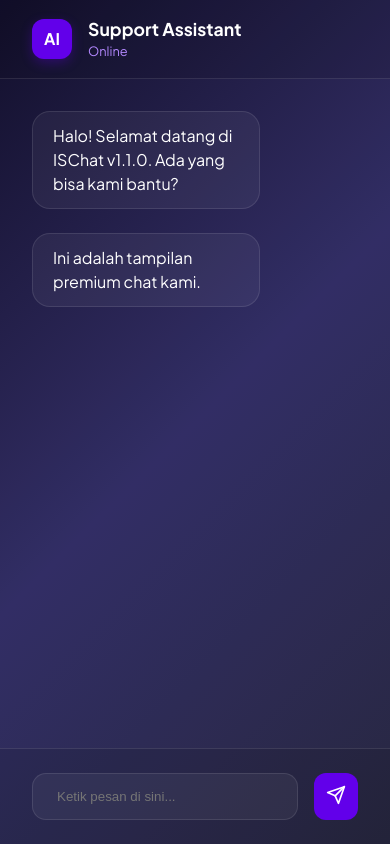
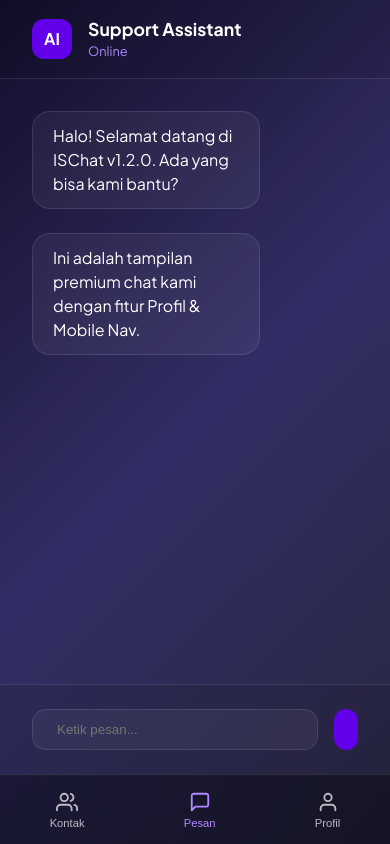
Before and after one commit to e-was24/ISChat, a React (Vite) app: page / in a window 390 px wide. Both pictures are taken after a click on the button "Mulai Sekarang". Built offline with nearby package versions, Linux system fonts and the light colour scheme.

Commit message:
feat: implement profile menu, unique ID, and mobile bottom nav (v1.2.0)

```diff
--- a/package.json
+++ b/package.json
@@ -1,7 +1,7 @@
 {
   "name": "ischat",
   "private": true,
-  "version": "1.1.0",
+  "version": "1.2.0",
   "type": "module",
   "scripts": {
     "dev": "vite",
--- a/src/components/ChatView.jsx
+++ b/src/components/ChatView.jsx
@@ -1,25 +1,44 @@
-import React, { useState } from 'react';
-import { SendIcon, SearchIcon, LogoIcon, SettingsIcon, InfoIcon, UserPlusIcon } from './Icons';
+import React, { useState, useEffect } from 'react';
+import {
+  SendIcon,
+  SearchIcon,
+  LogoIcon,
+  SettingsIcon,
+  InfoIcon,
+  UserPlusIcon,
+  UserIcon,
+  MessageSquareIcon,
+  UsersIcon
+} from './Icons';
 
 const ChatView = () => {
   const [message, setMessage] = useState('');
   const [showVersionModal, setShowVersionModal] = useState(false);
+  const [showProfileModal, setShowProfileModal] = useState(false);
+  const [mobileView, setMobileView] = useState('messages'); // 'contacts' or 'messages'
   const [newContact, setNewContact] = useState('');
+
   const [contacts, setContacts] = useState([
     { id: 'ai-init', name: 'Support Assistant', status: 'Online', avatar: 'AI' }
   ]);
   const [activeContactId, setActiveContactId] = useState('ai-init');
 
   const [messages, setMessages] = useState([
-    { id: 1, text: 'Halo! Selamat datang di ISChat v1.1.0. Ada yang bisa kami bantu?', sender: 'bot', contactId: 'ai-init' },
-    { id: 2, text: 'Ini adalah tampilan premium chat kami.', sender: 'bot', contactId: 'ai-init' }
+    { id: 1, text: 'Halo! Selamat datang di ISChat v1.2.0. Ada yang bisa kami bantu?', sender: 'bot', contactId: 'ai-init' },
+    { id: 2, text: 'Ini adalah tampilan premium chat kami dengan fitur Profil & Mobile Nav.', sender: 'bot', contactId: 'ai-init' }
   ]);
 
   const versionHistory = [
+    { v: '1.2.0', detail: 'Fitur Profil, Nomor Unik, & Bottom Navigation (Mobile).' },
     { v: '1.1.1', detail: 'Fitur Tambah Kontak & Manajemen Nomor.' },
-    { v: '1.1.0', detail: 'Implementasi Versi, History Update, & Chat Interface.' },
-    { v: '1.0.2', detail: 'PWA Navigation & Standalone Detection.' }
+    { v: '1.1.0', detail: 'Implementasi Versi, History Update, & Chat Interface.' }
   ];
+
+  const myProfile = {
+    name: 'Pengguna ISChat',
+    uniqueId: '+62 812-3456-7890',
+    status: 'Tersedia'
+  };
 
   const handleSend = (e) => {
     e.preventDefault();
@@ -55,10 +74,14 @@ const ChatView = () => {
 
   return (
     <div className="chat-container">
-      <aside className="chat-sidebar">
+      {/* Sidebar - Hidden on mobile unless mobileView is 'contacts' */}
+      <aside className={`chat-sidebar ${mobileView === 'contacts' ? 'mobile-active' : ''}`}>
         <div className="sidebar-header">
           <LogoIcon className="sidebar-logo" />
           <h2>ISChat</h2>
+          <button className="profile-trigger" onClick={() => setShowProfileModal(true)}>
+            <UserIcon className="sidebar-icon" />
+          </button>
         </div>
 
         <form className="add-contact-bar" onSubmit={handleAddContact}>
@@ -66,7 +89,7 @@ const ChatView = () => {
             <UserPlusIcon className="input-icon" />
             <input
               type="text"
-              placeholder="Tambah nomor (ex: 628...)"
+              placeholder="Tambah nomor..."
               value={newContact}
               onChange={(e) => setNewContact(e.target.value)}
             />
@@ -84,7 +107,10 @@ const ChatView = () => {
             <div
               key={contact.id}
               className={`contact-item ${activeContactId === contact.id ? 'active' : ''}`}
-              onClick={() => setActiveContactId(contact.id)}
+              onClick={() => {
+                setActiveContactId(contact.id);
+                if (window.innerWidth <= 768) setMobileView('messages');
+              }}
             >
               <div className="avatar">{contact.avatar}</div>
               <div className="contact-info">
@@ -98,7 +124,7 @@ const ChatView = () => {
         <div className="sidebar-footer">
           <button className="version-btn" onClick={() => setShowVersionModal(true)}>
             <InfoIcon className="sidebar-icon" />
-            <span>v1.1.1</span>
+            <span>v1.2.0</span>
           </button>
           <button className="settings-btn">
             <SettingsIcon className="sidebar-icon" />
@@ -106,7 +132,8 @@ const ChatView = () => {
         </div>
       </aside>
 
-      <main className="chat-main">
+      {/* Main Chat Area - Hidden on mobile unless mobileView is 'messages' */}
+      <main className={`chat-main ${mobileView === 'messages' ? 'mobile-active' : ''}`}>
         <header className="chat-header">
           <div className="active-contact">
             <div className="avatar">{activeContact.avatar}</div>
@@ -136,7 +163,7 @@ const ChatView = () => {
         <form className="chat-input-area" onSubmit={handleSend}>
           <input
             type="text"
-            placeholder="Ketik pesan di sini..."
+            placeholder="Ketik pesan..."
             value={message}
             onChange={(e) => setMessage(e.target.value)}
           />
@@ -146,6 +173,32 @@ const ChatView = () => {
         </form>
       </main>
 
+      {/* Mobile Bottom Navigation */}
+      <nav className="mobile-bottom-nav">
+        <button
+          className={`nav-item ${mobileView === 'contacts' ? 'active' : ''}`}
+          onClick={() => setMobileView('contacts')}
+        >
+          <UsersIcon className="nav-icon" />
+          <span>Kontak</span>
+        </button>
+        <button
+          className={`nav-item ${mobileView === 'messages' ? 'active' : ''}`}
+          onClick={() => setMobileView('messages')}
+        >
+          <MessageSquareIcon className="nav-icon" />
+          <span>Pesan</span>
+        </button>
+        <button
+          className="nav-item"
+          onClick={() => setShowProfileModal(true)}
+        >
+          <UserIcon className="nav-icon" />
+          <span>Profil</span>
+        </button>
+      </nav>
+
+      {/* Modals */}
       {showVersionModal && (
         <div className="modal-overlay" onClick={() => setShowVersionModal(false)}>
           <div className="modal-content glass-card" onClick={e => e.stopPropagation()}>
@@ -162,6 +215,30 @@ const ChatView = () => {
           </div>
         </div>
       )}
+
+      {showProfileModal && (
+        <div className="modal-overlay" onClick={() => setShowProfileModal(false)}>
+          <div className="modal-content glass-card profile-modal" onClick={e => e.stopPropagation()}>
+            <div className="profile-header">
+              <div className="avatar-large">P</div>
+              <h3>{myProfile.name}</h3>
+              <p>{myProfile.status}</p>
+            </div>
+            <div className="unique-id-box">
+              <label>Nomor Unik Anda</label>
+              <div className="id-card">
+                <span className="id-number">{myProfile.uniqueId}</span>
+                <button className="copy-btn" onClick={() => {
+                  navigator.clipboard.writeText(myProfile.uniqueId);
+                  alert('Nomor disalin ke clipboard!');
+                }}>Salin</button>
+              </div>
+              <p className="note">Bagikan nomor ini agar orang lain bisa menyimpan Anda sebagai kontak.</p>
+            </div>
+            <button className="btn btn-primary" onClick={() => setShowProfileModal(false)}>Kembali</button>
+          </div>
+        </div>
+      )}
     </div>
   );
 };
--- a/src/components/Icons.jsx
+++ b/src/components/Icons.jsx
@@ -82,3 +82,25 @@ export const UserPlusIcon = ({ className }) => (
     <line x1="23" y1="11" x2="17" y2="11" stroke="currentColor" strokeWidth="2" strokeLinecap="round" strokeLinejoin="round"/>
   </svg>
 );
+
+export const UserIcon = ({ className }) => (
+  <svg className={className} viewBox="0 0 24 24" fill="none" xmlns="http://www.w3.org/2000/svg">
+    <path d="M20 21V19C20 17.9391 19.5786 16.9217 18.8284 16.1716C18.0783 15.4214 17.0609 15 16 15H8C6.93913 15 5.92172 15.4214 5.17157 16.1716C4.42143 16.9217 4 17.9391 4 19V21" stroke="currentColor" strokeWidth="2" strokeLinecap="round" strokeLinejoin="round"/>
+    <circle cx="12" cy="7" r="4" stroke="currentColor" strokeWidth="2" strokeLinecap="round" strokeLinejoin="round"/>
+  </svg>
+);
+
+export const MessageSquareIcon = ({ className }) => (
+  <svg className={className} viewBox="0 0 24 24" fill="none" xmlns="http://www.w3.org/2000/svg">
+    <path d="M21 15C21 15.5304 20.7893 16.0391 20.4142 16.4142C20.0391 16.7893 19.5304 17 19 17H7L3 21V5C3 4.46957 3.21071 3.96086 3.58579 3.58579C3.96086 3.21071 4.46957 3 5 3H19C19.5304 3 20.0391 3.21071 20.4142 3.58579C20.7893 3.96086 21 4.46957 21 5V15Z" stroke="currentColor" strokeWidth="2" strokeLinecap="round" strokeLinejoin="round"/>
+  </svg>
+);
+
+export const UsersIcon = ({ className }) => (
+  <svg className={className} viewBox="0 0 24 24" fill="none" xmlns="http://www.w3.org/2000/svg">
+    <path d="M17 21V19C17 17.9391 16.5786 16.9217 15.8284 16.1716C15.0783 15.4214 14.0609 15 13 15H5C3.93913 15 2.92172 15.4214 2.17157 16.1716C1.42143 16.9217 1 17.9391 1 19V21" stroke="currentColor" strokeWidth="2" strokeLinecap="round" strokeLinejoin="round"/>
+    <circle cx="9" cy="7" r="4" stroke="currentColor" strokeWidth="2" strokeLinecap="round" strokeLinejoin="round"/>
+    <path d="M23 21V19C22.9993 18.1137 22.7044 17.2528 22.1614 16.5523C21.6184 15.8519 20.8581 15.3516 20 15.13" stroke="currentColor" strokeWidth="2" strokeLinecap="round" strokeLinejoin="round"/>
+    <path d="M16 3.13C16.8604 3.35031 17.623 3.85071 18.1676 4.55232C18.7122 5.25392 19.0078 6.11683 19.0078 7.005C19.0078 7.89318 18.7122 8.75608 18.1676 9.45769C17.623 10.1593 16.8604 10.6597 16 10.88" stroke="currentColor" strokeWidth="2" strokeLinecap="round" strokeLinejoin="round"/>
+  </svg>
+);
--- a/src/index.css
+++ b/src/index.css
@@ -21,7 +21,7 @@
   font-synthesis: none;
   text-rendering: optimizeLegibility;
   -webkit-font-smoothing: antialiased;
-  -moz-osx-font-smoothing: grayscale;
+  -moz-osx-smoothing: grayscale;
 }
 
 * {
@@ -143,17 +143,6 @@ h1 {
   border: 1px solid var(--glass-border);
 }
 
-.btn-secondary:hover {
-  background: rgba(255, 255, 255, 0.1);
-  transform: translateY(-2px);
-}
-
-.btn-icon-svg {
-  width: 20px;
-  height: 20px;
-  color: currentColor;
-}
-
 /* Chat Interface Styles */
 .chat-container {
   display: flex;
@@ -173,6 +162,7 @@ h1 {
   border-right: 1px solid var(--glass-border);
   display: flex;
   flex-direction: column;
+  transition: transform 0.3s ease;
 }
 
 .sidebar-header {
@@ -188,6 +178,14 @@ h1 {
   color: var(--primary-light);
 }
 
+.profile-trigger {
+  margin-left: auto;
+  background: none;
+  border: none;
+  color: white;
+  cursor: pointer;
+}
+
 .add-contact-bar {
   padding: 0.5rem 1.5rem 1rem;
 }
@@ -199,7 +197,6 @@ h1 {
   border-radius: 12px;
   padding: 0.4rem 0.6rem;
   align-items: center;
-  gap: 0.5rem;
 }
 
 .add-contact-bar input {
@@ -209,12 +206,10 @@ h1 {
   font-size: 0.85rem;
   width: 100%;
   outline: none;
+  padding: 0 0.5rem;
 }
 
-.input-icon {
-  width: 18px;
-  color: var(--primary-light);
-}
+.input-icon { width: 18px; color: var(--primary-light); }
 
 .add-btn {
   background: var(--primary);
@@ -227,248 +222,90 @@ h1 {
   cursor: pointer;
 }
 
-.search-bar {
-  padding: 0.75rem 1.5rem;
-  position: relative;
+.search-bar { padding: 0.75rem 1.5rem; position: relative; }
+.search-icon { position: absolute; left: 2.25rem; top: 50%; transform: translateY(-50%); width: 18px; color: var(--text-secondary); }
+.search-bar input { width: 100%; padding: 0.6rem 1rem 0.6rem 2.5rem; border-radius: 12px; border: 1px solid var(--glass-border); background: rgba(255, 255, 255, 0.05); color: white; outline: none; }
+
+.contact-list { flex: 1; overflow-y: auto; padding: 0.5rem 1rem; }
+.contact-item { display: flex; align-items: center; gap: 1rem; padding: 0.75rem 1rem; border-radius: 12px; cursor: pointer; transition: background 0.2s; margin-bottom: 0.25rem; }
+.contact-item:hover, .contact-item.active { background: rgba(255, 255, 255, 0.1); }
+
+.avatar { width: 40px; height: 40px; border-radius: 12px; background: var(--primary); display: flex; align-items: center; justify-content: center; font-weight: bold; flex-shrink: 0; }
+.avatar-large { width: 80px; height: 80px; border-radius: 20px; background: var(--primary); display: flex; align-items: center; justify-content: center; font-size: 2rem; font-weight: bold; margin: 0 auto 1.5rem; }
+
+.sidebar-footer { padding: 1rem 1.5rem; border-top: 1px solid var(--glass-border); display: flex; justify-content: space-between; align-items: center; }
+.version-btn { background: none; border: none; color: var(--text-secondary); font-size: 0.8rem; display: flex; align-items: center; gap: 0.5rem; cursor: pointer; }
+.sidebar-icon { width: 16px; height: 16px; }
+.settings-btn { background: none; border: none; color: var(--text-secondary); cursor: pointer; }
+
+.chat-main { flex: 1; display: flex; flex-direction: column; background: rgba(255, 255, 255, 0.01); transition: transform 0.3s ease; }
+.chat-header { padding: 1rem 2rem; background: rgba(0, 0, 0, 0.1); border-bottom: 1px solid var(--glass-border); }
+.active-contact { display: flex; align-items: center; gap: 1rem; }
+.header-info h3 { margin: 0; font-size: 1.1rem; }
+.status-indicator { margin: 0; font-size: 0.8rem; color: var(--primary-light); }
+
+.messages-area { flex: 1; padding: 2rem; overflow-y: auto; display: flex; flex-direction: column; gap: 1.5rem; }
+.empty-chat { display: flex; justify-content: center; align-items: center; height: 100%; color: var(--text-secondary); font-style: italic; }
+.message-wrapper { display: flex; width: 100%; }
+.message-wrapper.user { justify-content: flex-end; }
+.message-bubble { max-width: 70%; padding: 0.75rem 1.25rem; border-radius: 18px; background: rgba(255, 255, 255, 0.05); border: 1px solid var(--glass-border); }
+.user .message-bubble { background: var(--primary); border: none; border-bottom-right-radius: 4px; }
+
+.chat-input-area { padding: 1.5rem 2rem; display: flex; gap: 1rem; background: rgba(0, 0, 0, 0.1); border-top: 1px solid var(--glass-border); }
+.chat-input-area input { flex: 1; padding: 0.75rem 1.5rem; border-radius: 14px; background: rgba(255, 255, 255, 0.05); border: 1px solid var(--glass-border); color: white; outline: none; }
+.send-btn { padding: 0.75rem; border-radius: 12px; background: var(--primary); border: none; color: white; cursor: pointer; }
+
+/* Mobile Bottom Nav */
+.mobile-bottom-nav {
+  position: fixed;
+  bottom: 0;
+  left: 0;
+  width: 100%;
+  height: 70px;
+  background: rgba(0, 0, 0, 0.4);
+  backdrop-filter: blur(20px);
+  -webkit-backdrop-filter: blur(20px);
+  border-top: 1px solid var(--glass-border);
+  display: none;
+  justify-content: space-around;
+  align-items: center;
+  z-index: 1000;
 }
 
-.search-icon {
-  position: absolute;
-  left: 2.25rem;
-  top: 50%;
-  transform: translateY(-50%);
-  width: 18px;
-  color: var(--text-secondary);
-}
-
-.search-bar input {
-  width: 100%;
-  padding: 0.6rem 1rem 0.6rem 2.5rem;
-  border-radius: 12px;
-  border: 1px solid var(--glass-border);
-  background: rgba(255, 255, 255, 0.05);
-  color: white;
-  outline: none;
-}
-
-.contact-list {
-  flex: 1;
-  overflow-y: auto;
-  padding: 0.5rem 1rem;
-}
-
-.contact-item {
-  display: flex;
-  align-items: center;
-  gap: 1rem;
-  padding: 0.75rem 1rem;
-  border-radius: 12px;
-  cursor: pointer;
-  transition: background 0.2s;
-  margin-bottom: 0.25rem;
-}
-
-.contact-item:hover, .contact-item.active {
-  background: rgba(255, 255, 255, 0.1);
-}
-
-.avatar {
-  width: 40px;
-  height: 40px;
-  border-radius: 12px;
-  background: var(--primary);
-  display: flex;
-  align-items: center;
-  justify-content: center;
-  font-weight: bold;
-  flex-shrink: 0;
-  box-shadow: 0 4px 12px rgba(98, 0, 234, 0.3);
-}
-
-.contact-info h4 {
-  margin: 0;
-  font-size: 0.95rem;
-}
-
-.contact-info p {
-  margin: 0;
-  font-size: 0.75rem;
-  color: var(--text-secondary);
-}
-
-.sidebar-footer {
-  padding: 1rem 1.5rem;
-  border-top: 1px solid var(--glass-border);
-  display: flex;
-  justify-content: space-between;
-  align-items: center;
-}
-
-.version-btn {
+.nav-item {
   background: none;
   border: none;
   color: var(--text-secondary);
-  font-size: 0.8rem;
   display: flex;
+  flex-direction: column;
   align-items: center;
-  gap: 0.5rem;
+  gap: 4px;
+  font-size: 0.7rem;
   cursor: pointer;
 }
 
-.sidebar-icon {
-  width: 16px;
-  height: 16px;
-}
+.nav-item.active { color: var(--primary-light); }
+.nav-icon { width: 22px; height: 22px; }
 
-.settings-btn {
-  background: none;
-  border: none;
-  color: var(--text-secondary);
-  cursor: pointer;
-}
+/* Modals */
+.modal-overlay { position: fixed; top: 0; left: 0; width: 100vw; height: 100vh; background: rgba(0, 0, 0, 0.7); display: flex; align-items: center; justify-content: center; z-index: 2000; backdrop-filter: blur(8px); -webkit-backdrop-filter: blur(8px); }
+.modal-content { max-width: 500px; width: 90%; padding: 2.5rem; text-align: center; }
 
-.chat-main {
-  flex: 1;
-  display: flex;
-  flex-direction: column;
-  background: rgba(255, 255, 255, 0.01);
-}
-
-.chat-header {
-  padding: 1rem 2rem;
-  background: rgba(0, 0, 0, 0.1);
-  border-bottom: 1px solid var(--glass-border);
-}
-
-.active-contact {
-  display: flex;
-  align-items: center;
-  gap: 1rem;
-}
-
-.header-info h3 { margin: 0; font-size: 1.1rem; }
-.status-indicator { margin: 0; font-size: 0.8rem; color: var(--primary-light); }
-
-.messages-area {
-  flex: 1;
-  padding: 2rem;
-  overflow-y: auto;
-  display: flex;
-  flex-direction: column;
-  gap: 1.5rem;
-}
-
-.empty-chat {
-  display: flex;
-  justify-content: center;
-  align-items: center;
-  height: 100%;
-  color: var(--text-secondary);
-  font-style: italic;
-}
-
-.message-wrapper {
-  display: flex;
-  width: 100%;
-}
-
-.message-wrapper.user { justify-content: flex-end; }
-
-.message-bubble {
-  max-width: 70%;
-  padding: 0.75rem 1.25rem;
-  border-radius: 18px;
-  background: rgba(255, 255, 255, 0.05);
-  border: 1px solid var(--glass-border);
-}
-
-.user .message-bubble {
-  background: var(--primary);
-  border: none;
-  border-bottom-right-radius: 4px;
-}
-
-.chat-input-area {
-  padding: 1.5rem 2rem;
-  display: flex;
-  gap: 1rem;
-  background: rgba(0, 0, 0, 0.1);
-  border-top: 1px solid var(--glass-border);
-}
-
-.chat-input-area input {
-  flex: 1;
-  padding: 0.75rem 1.5rem;
-  border-radius: 14px;
-  background: rgba(255, 255, 255, 0.05);
-  border: 1px solid var(--glass-border);
-  color: white;
-  outline: none;
-}
-
-.send-btn {
-  padding: 0.75rem;
-  border-radius: 12px;
-  background: var(--primary);
-  border: none;
-  color: white;
-  cursor: pointer;
-}
-
-/* Modal and Shared Components */
-.modal-overlay {
-  position: fixed;
-  top: 0;
-  left: 0;
-  width: 100vw;
-  height: 100vh;
-  background: rgba(0, 0, 0, 0.7);
-  display: flex;
-  align-items: center;
-  justify-content: center;
-  z-index: 2000;
-  backdrop-filter: blur(8px);
-  -webkit-backdrop-filter: blur(8px);
-}
-
-.modal-content {
-  max-width: 500px;
-  width: 90%;
-  padding: 2.5rem;
-  text-align: center;
-}
-
-.version-list {
-  width: 100%;
-  max-height: 300px;
-  overflow-y: auto;
-  margin-bottom: 2rem;
-}
-
-.version-item {
-  padding: 1rem;
-  background: rgba(255, 255, 255, 0.05);
-  border-radius: 12px;
-  margin-bottom: 1rem;
-  text-align: left;
-}
-
-.v-tag {
-  font-size: 0.75rem;
-  font-weight: 700;
-  background: var(--primary);
-  padding: 0.2rem 0.6rem;
-  border-radius: 6px;
-  display: inline-block;
-  margin-bottom: 0.5rem;
-}
-
-.version-item p {
-  font-size: 0.9rem;
-  color: var(--text-secondary);
-}
+.profile-modal .profile-header { margin-bottom: 2rem; }
+.unique-id-box { background: rgba(255, 255, 255, 0.05); border-radius: 20px; padding: 1.5rem; margin-bottom: 2rem; }
+.unique-id-box label { font-size: 0.8rem; color: var(--text-secondary); display: block; margin-bottom: 0.75rem; }
+.id-card { display: flex; background: rgba(0, 0, 0, 0.2); padding: 1rem; border-radius: 12px; justify-content: space-between; align-items: center; border: 1px solid var(--glass-border); }
+.id-number { font-family: monospace; font-size: 1.1rem; font-weight: bold; letter-spacing: 1px; }
+.copy-btn { background: var(--primary); border: none; border-radius: 8px; color: white; padding: 0.4rem 0.8rem; font-size: 0.8rem; cursor: pointer; }
+.profile-modal .note { font-size: 0.75rem; color: var(--text-secondary); margin-top: 1rem; line-height: 1.4; }
 
 @media (max-width: 768px) {
-  .chat-sidebar { display: none; }
-  .chat-container { width: 100%; }
+  .chat-sidebar, .chat-main {
+    display: none;
+    width: 100%;
+    height: calc(100% - 70px);
+  }
+  .chat-sidebar.mobile-active, .chat-main.mobile-active { display: flex; }
+  .mobile-bottom-nav { display: flex; }
+  #root { padding-bottom: 70px; }
 }
```
